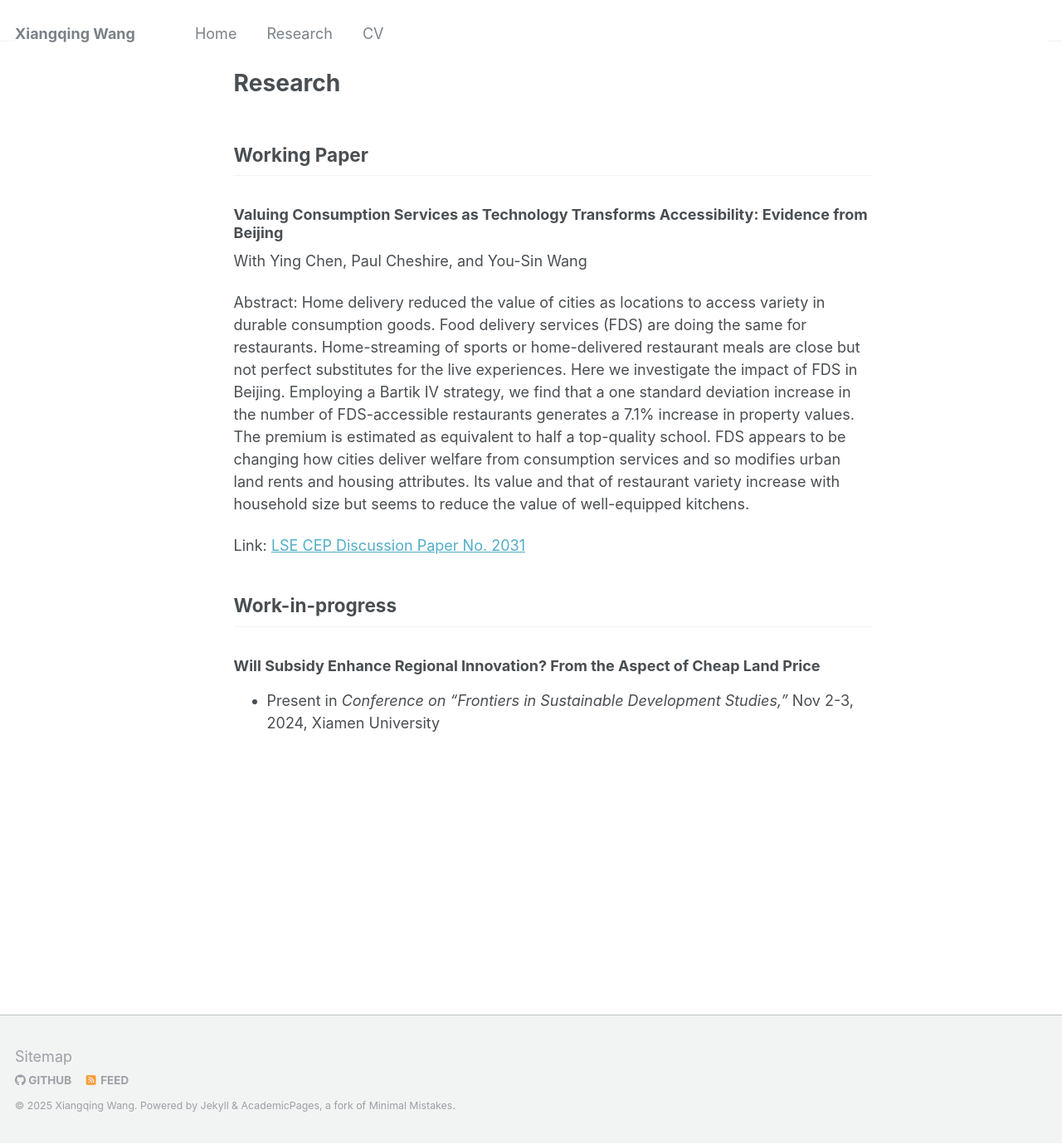
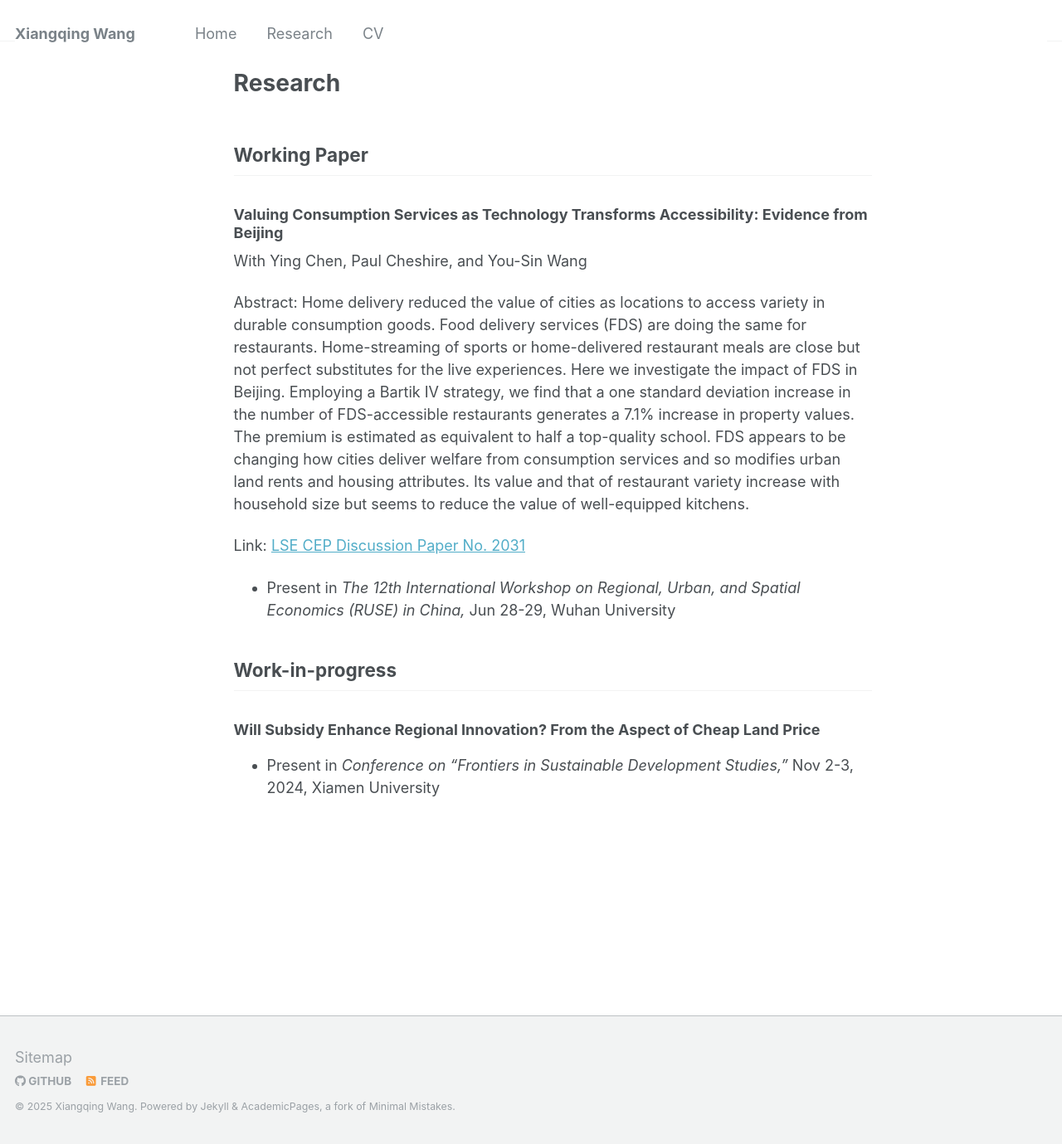
Before and after one commit to leahxqing/leahxqing.github.io, a Jekyll site: the page built from _pages/publications.md, in a window 1280 px wide and 1379 px high. Shown: the whole window at 83% size. Built offline with Jekyll 4.4.1, drawn with Linux system fonts in a browser that asks for light colours.

Commit message:
Update publications.md

```diff
--- a/_pages/publications.md
+++ b/_pages/publications.md
@@ -13,6 +13,8 @@ Abstract: Home delivery reduced the value of cities as locations to access varie
 
 Link: [LSE CEP Discussion Paper No. 2031](https://cep.lse.ac.uk/_NEW/PUBLICATIONS/abstract.asp?index=11134)
 
+- Present in *The 12th International Workshop on Regional, Urban, and Spatial Economics (RUSE) in China,* Jun 28-29, Wuhan University
+
 ## Work-in-progress
 ### Will Subsidy Enhance Regional Innovation? From the Aspect of Cheap Land Price
 
```
